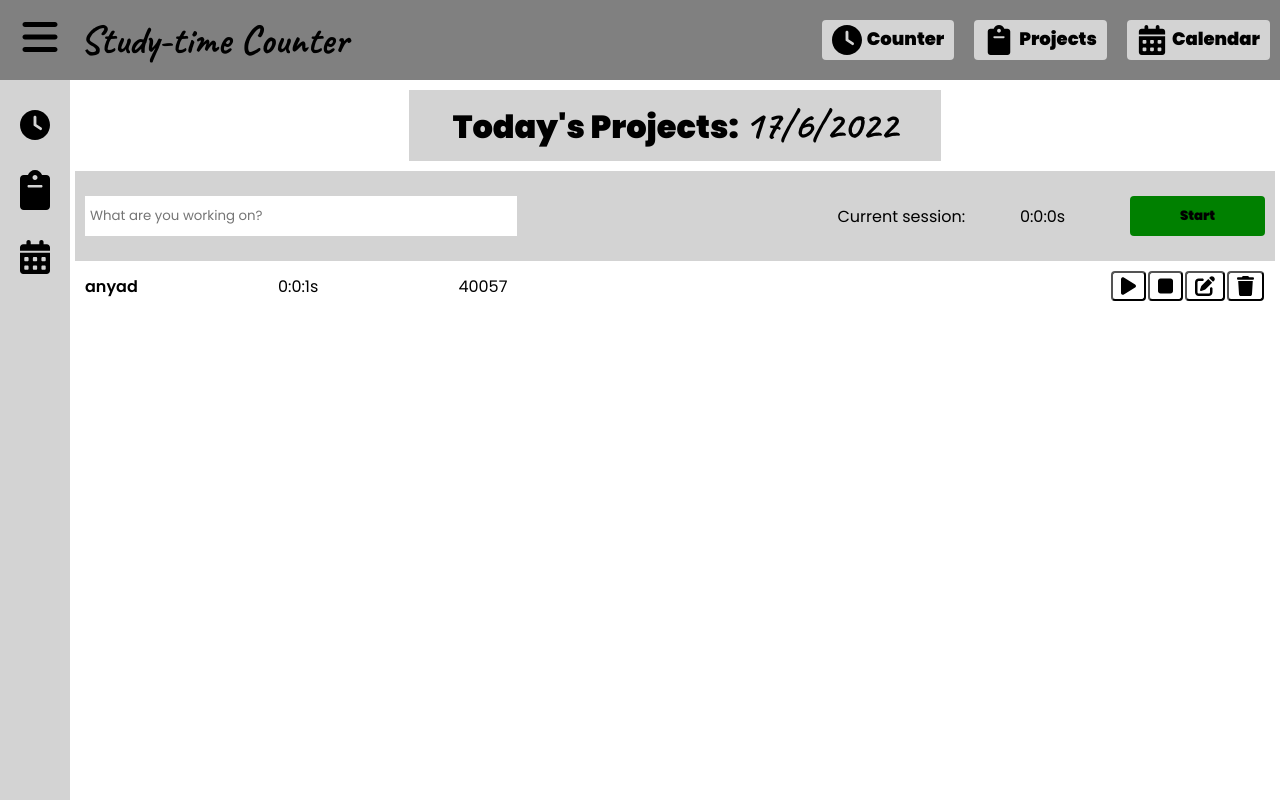
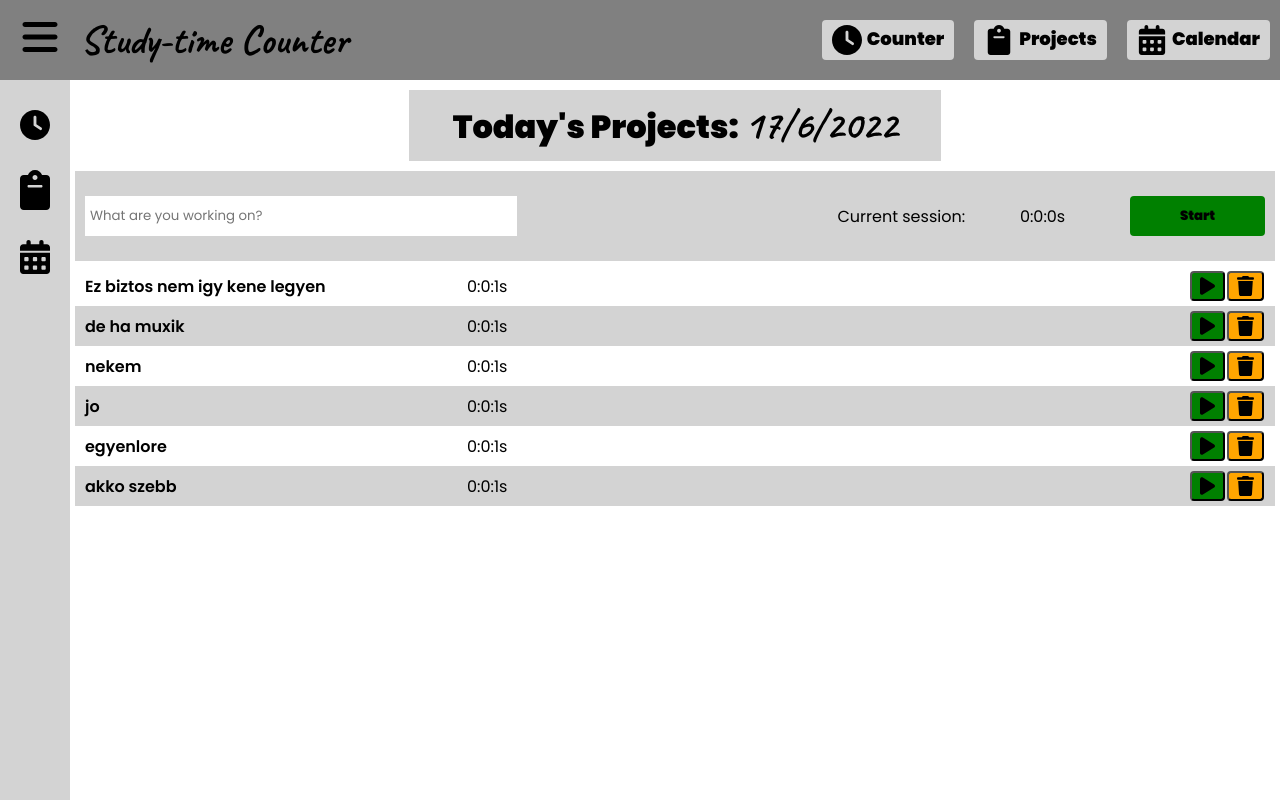
Before and after one commit to Pici1985/VueStudyTimeCounter, a Vue app in the folder vue-studytime-counter/: page / in a window 1280 px wide. Built offline with nearby package versions, Linux system fonts and the light colour scheme; data requests are answered from the project's data file.

Commit message:
Data List
datalist shows data after setting timeout

```diff
--- a/vue-studytime-counter/data/db.json
+++ b/vue-studytime-counter/data/db.json
@@ -1,8 +1,38 @@
 {
   "projects": [
     {
-      "id": 40057,
-      "project": "anyad",
+      "id": 15078,
+      "project": "Ez biztos nem igy kene legyen",
+      "sessionLength": "0:0:1",
+      "date": "17/6/2022"
+    },
+    {
+      "id": 2387,
+      "project": "de ha muxik",
+      "sessionLength": "0:0:1",
+      "date": "17/6/2022"
+    },
+    {
+      "id": 85632,
+      "project": "nekem",
+      "sessionLength": "0:0:1",
+      "date": "17/6/2022"
+    },
+    {
+      "id": 1701,
+      "project": "jo",
+      "sessionLength": "0:0:1",
+      "date": "17/6/2022"
+    },
+    {
+      "id": 90108,
+      "project": "egyenlore",
+      "sessionLength": "0:0:1",
+      "date": "17/6/2022"
+    },
+    {
+      "id": 8163,
+      "project": "akko szebb",
       "sessionLength": "0:0:1",
       "date": "17/6/2022"
     }
--- a/vue-studytime-counter/src/components/icons/ProjectList.vue
+++ b/vue-studytime-counter/src/components/icons/ProjectList.vue
@@ -5,19 +5,30 @@
                 <!-- <span>Date: {{ project.date }}</span> -->
                 <span>{{ project.project }}</span>
                 <span>{{ project.sessionLength }}s</span>
-                <span>{{ project.id }}</span>
+                <!-- <span>{{ project.id }}</span> -->
             </div>
             <div class="project-list-item-buttons">
-                <button @click="getId(project.id, project.sessionLength)">
+                <button
+                    v-if="!isCounting"
+                    style="background: green"
+                    @click="startCountOnProject(project.id, project.sessionLength)"
+                    >
                     <img src="../../assets/play-solid.svg" alt="">
                 </button>
-                <button>
+                <button
+                    v-if="isCounting"
+                    style="background: red"
+                    @click="stopCountOnProject(project.id, project.sessionLength)"
+                    >
                     <img src="../../assets/stop-solid.svg" alt="">
                 </button>
-                <button>
+                <!-- <button>
                     <img src="../../assets/pen-to-square-solid.svg" alt="">
-                </button>
-                <button>
+                </button> -->
+                <button
+                    style="background: orange"
+                    @click="deleteProject(project.id, project.sessionLength)"
+                    >
                     <img src="../../assets/trash-solid.svg" alt="">
                 </button>
             </div>
@@ -32,7 +43,8 @@ import axios from 'axios'
 export default {
     data(){
         return {
-            dataArray: []
+            dataArray: [],
+            isCounting: false
         }
     },
     // ha ez a hook itt hivodik le akkor a dataArraynek at kell csapatni a projectlist komponensbe
@@ -44,21 +56,31 @@ export default {
     props: ['sentItem'],
     methods: {
         updateDataArray(){
-            // console.log('updated')
+            console.log('updated')
             this.dataArray = []
             axios.get('http://localhost:3000/projects').then((response) => {
                 this.dataArray = response
             })
         },
-        // innen fojtatjuk :)
-        getId(id, sessionLength){
+        // innen folytatjuk :)
+        startCountOnProject(id, sessionLength){
+            console.log(id, sessionLength)
+            this.isCounting = true
+        },
+        stopCountOnProject(id, sessionLength){
+            console.log(id, sessionLength)
+            this.isCounting = false
+        },
+        deleteProject(id, sessionLength){
             console.log(id, sessionLength)
         }
     },
     watch: {
         sentItem: function(){
-            // console.log(this.sentItem)
-            this.updateDataArray();
+            console.log(this.sentItem)
+            setTimeout(
+                this.updateDataArray, 500
+            )
         }
     },
 }
```
